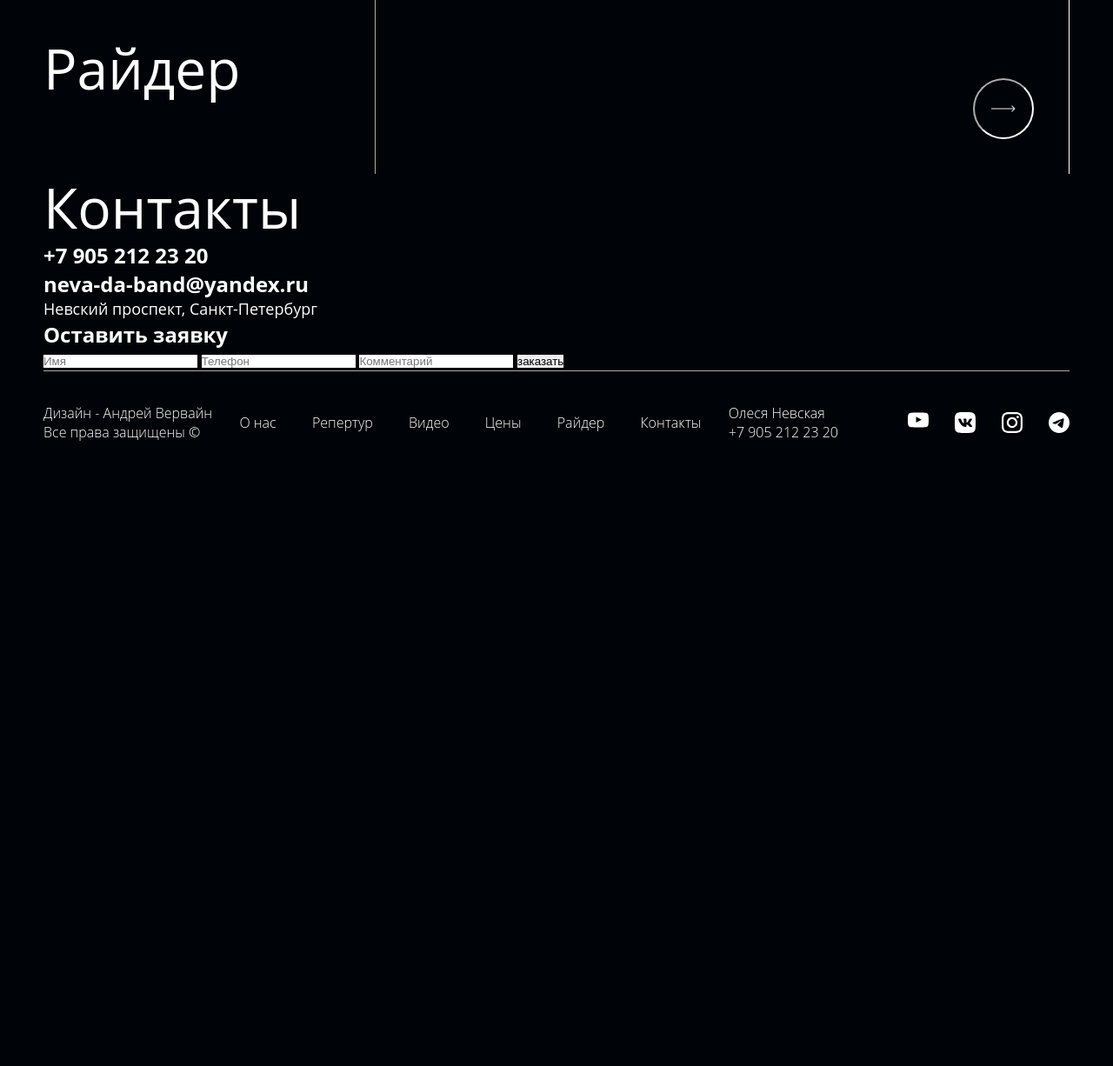
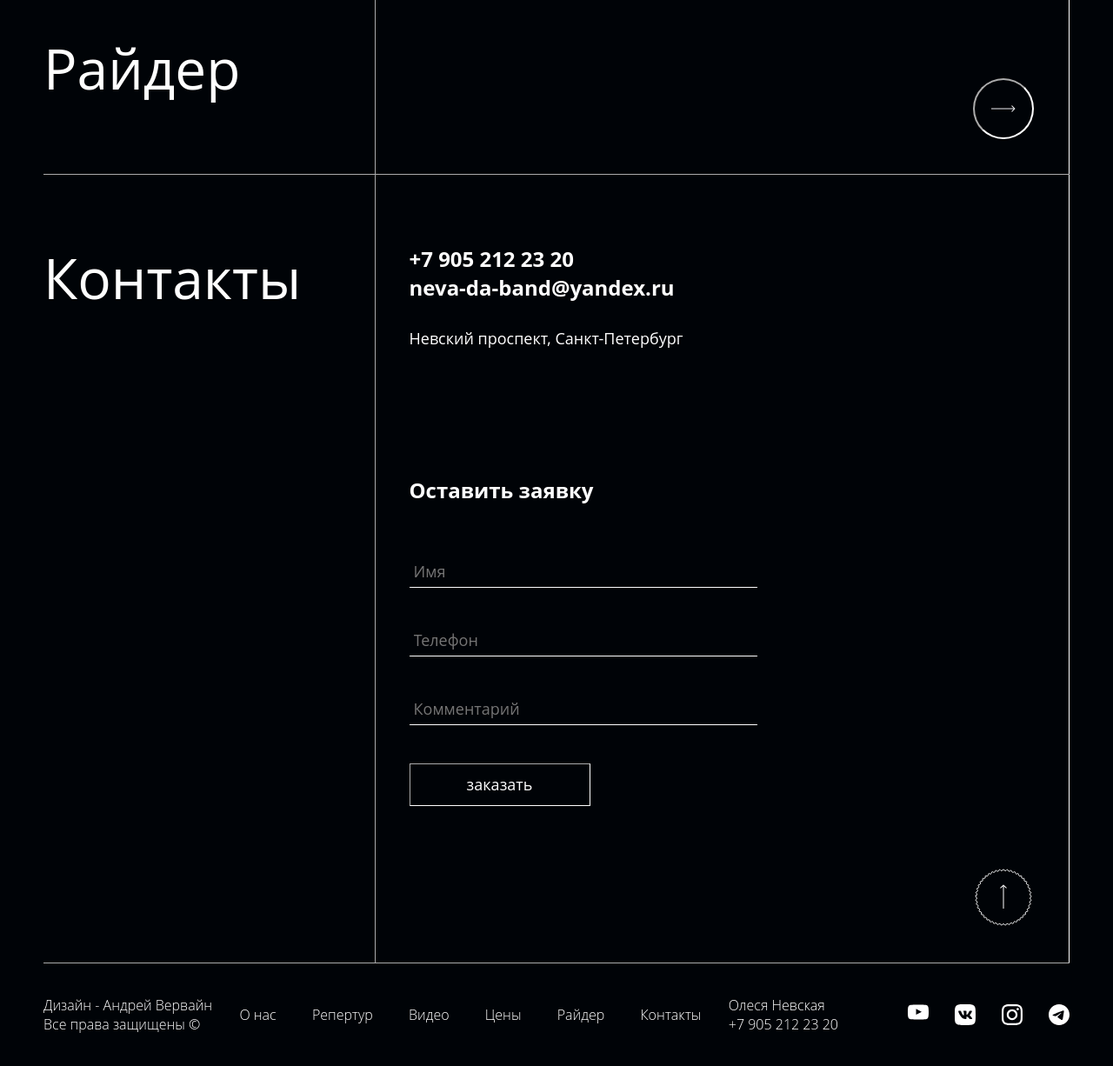
Before and after one commit to Svyat21/NEVA-DA-APP, a Django app: template nevada_app/nevada_shop/templates/nevada_shop/index.html in a window 1280 px wide. Shown: the part 4853-6079 px from the top of the page at 87% size. Before the commit the page ends 5360 px from the top, so only its background shows below. Run offline with Django 3.2, Linux system fonts and the light colour scheme; the template is opened without the code that fills it: values that come from a table or form of the project are taken from there, others are empty; some libraries are stand-ins or nearby versions.

Commit message:
stylization of the contact block

```diff
--- a/nevada_app/nevada_shop/static/nevada_shop/css/base.css
+++ b/nevada_app/nevada_shop/static/nevada_shop/css/base.css
@@ -76,6 +76,20 @@ body{
 }
 .more_button:hover{
     background-image: url(../images/details_after.svg);
+}
+.up{
+    position: absolute;
+    right: 40px;
+    bottom: 40px;
+    width: 70px;
+    height: 70px;
+    background-image: url(../images/up_before.svg);
+    background-repeat: no-repeat;
+    background-position: center;
+    transition: all 0.2s linear;
+}
+.up:hover{
+    background-image: url(../images/up_after.svg);
 }
 
 
@@ -362,6 +376,73 @@ body{
 }
 
 
+/* Контакты */
+
+.contacts_contain{
+    display: flex;
+    justify-content: space-between;
+    border-top: 1px inset white;
+}
+.contacts_left .h1_main{
+    margin-top: 80px;
+}
+.contacts_right{
+    position: relative;
+    width: 799px;
+    border-left: 1px inset white;
+    border-right: 1px inset white;
+    display: flex;
+    flex-direction: column;
+    align-items: center;
+}
+.contacts_body{
+    margin-top: 80px;
+    width: 720px;
+    margin-bottom: 180px;
+}
+.contacts_text p{
+    margin-top: 30px;
+    margin-bottom: 145px;
+}
+.contacts_form{
+    margin-top: 60px;
+    height: 287px;
+    display: flex;
+    flex-direction: column;
+    justify-content: space-between;
+}
+.input-contacts{
+    border: none;
+    padding: 5px;
+    width: 400px;
+    color: white;
+    border-bottom: 1px inset white;
+    background-color: #000307;
+    font-family: Open Sans;
+    font-style: normal;
+    font-weight: normal;
+    font-size: 18px;
+    line-height: 25px;
+}
+.form_button{
+    width: 208px;
+    font-family: Open Sans;
+    font-style: normal;
+    font-weight: normal;
+    font-size: 18px;
+    line-height: 25px;
+    padding: 11px 56px;
+    border: 1px inset white;
+    color: white;
+    background-color: #000307;
+    transition: all 0.2s linear;
+}
+.form_button:hover{
+    color: #000307;
+    background-color: white;
+}
+
+
 /* Футер */
 
 .footer{
```
